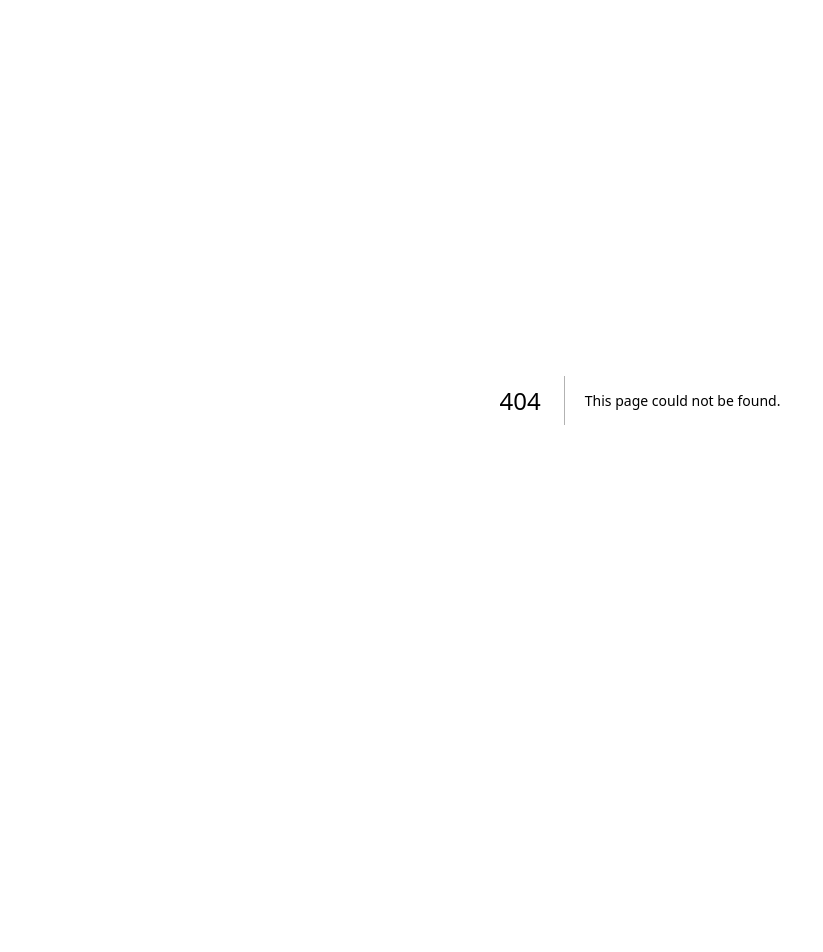
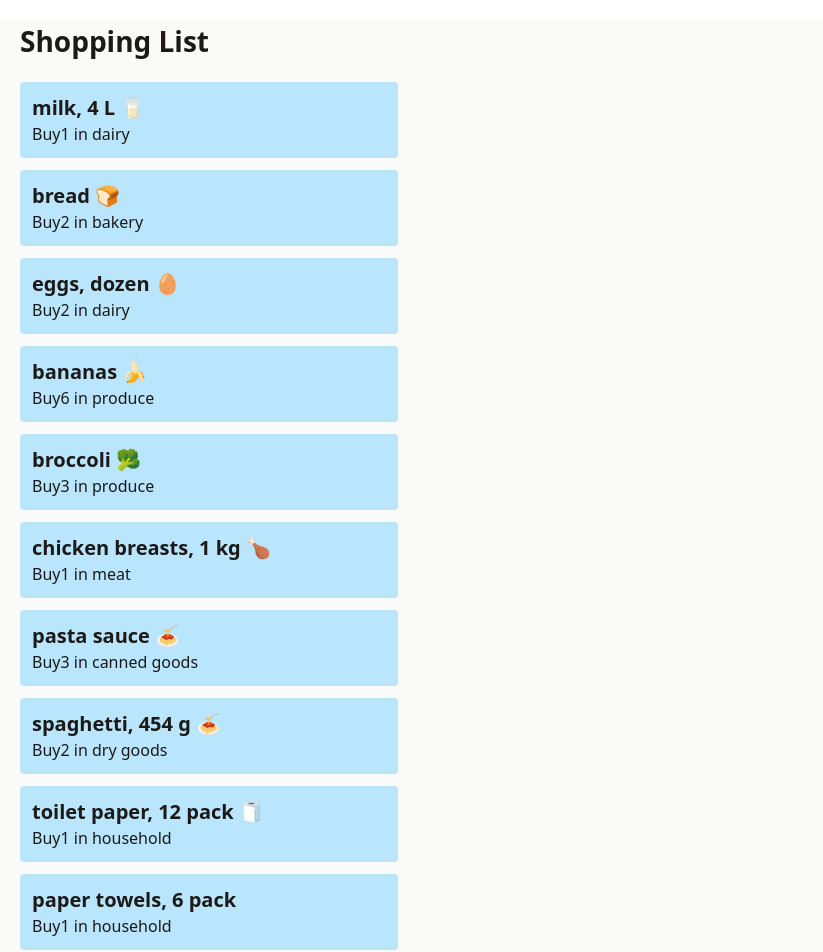
Before and after one commit to lexiecodingwithcat/cprg306-assignments, a Next.js app: page /week-3 in a window 1280 px wide. Before the commit this address had no page. Shown: the top 952 px of the page, without its empty margins (0-823 px from the left). Before the commit the page ends 800 px from the top, so only its background shows below. Built offline with nearby package versions, Linux system fonts and the light colour scheme.

Commit message:
added tailwind for week-3

```diff
--- a/app/layout.js
+++ b/app/layout.js
@@ -2,8 +2,8 @@
 import "./globals.css";
 
 export const metadata = {
-  title: "Create Next App",
-  description: "Generated by create next app",
+  title: "Shopping List",
+  description: "My grocery shopping list",
 };
 
 export default function RootLayout({ children }) {
--- a/app/page.js
+++ b/app/page.js
@@ -5,7 +5,7 @@ export default function Home() {
     <>
       <h1>CPRG 306: Web Development 2 - Assignments</h1>
       <Link href="/week-2">week-2 assignment</Link>
-
+      <Link href="/week-3">week-3</Link>
     </>
   );
 }
--- /dev/null
+++ b/app/week-3/item-list.js
@@ -0,0 +1,77 @@
+import Item from "./item";
+export default function ItemList() {
+  const items = [
+    {
+      name: "milk, 4 L 🥛",
+      quantity: 1,
+      category: "dairy",
+    },
+    {
+      name: "bread 🍞",
+      quantity: 2,
+      category: "bakery",
+    },
+    {
+      name: "eggs, dozen 🥚",
+      quantity: 2,
+      category: "dairy",
+    },
+    {
+      name: "bananas 🍌",
+      quantity: 6,
+      category: "produce",
+    },
+    {
+      name: "broccoli 🥦",
+      quantity: 3,
+      category: "produce",
+    },
+    {
+      name: "chicken breasts, 1 kg 🍗",
+      quantity: 1,
+      category: "meat",
+    },
+    {
+      name: "pasta sauce 🍝",
+      quantity: 3,
+      category: "canned goods",
+    },
+    {
+      name: "spaghetti, 454 g 🍝",
+      quantity: 2,
+      category: "dry goods",
+    },
+    {
+      name: "toilet paper, 12 pack 🧻",
+      quantity: 1,
+      category: "household",
+    },
+    {
+      name: "paper towels, 6 pack",
+      quantity: 1,
+      category: "household",
+    },
+    {
+      name: "dish soap 🍽️",
+      quantity: 1,
+      category: "household",
+    },
+    {
+      name: "hand soap 🧼",
+      quantity: 4,
+      category: "household",
+    },
+  ];
+  return (
+    <div className="flex flex-col gap-3 my-5 ml-5">
+      {items.map((item) => (
+        <Item
+          key={item.name}
+          name={item.name}
+          quantity={item.quantity}
+          category={item.category}
+        />
+      ))}
+    </div>
+  );
+}
--- /dev/null
+++ b/app/week-3/item.js
@@ -0,0 +1,14 @@
+function Item({ name, quantity, category }) {
+  return (
+    <ul className="bg-sky-200 w-[30%] py-3 pl-3 rounded">
+      <li>
+        <h4 className="text-xl font-bold">{name}</h4>
+        <p>
+          Buy{quantity} in {category}
+        </p>
+      </li>
+    </ul>
+  );
+}
+
+export default Item;
--- /dev/null
+++ b/app/week-3/page.js
@@ -0,0 +1,10 @@
+import ItemList from "./item-list";
+
+export default function Page() {
+  return (
+    <main className="bg-stone-50 text-stone-900">
+      <h1 className="text-[28px] font-bold ml-5 mt-5">Shopping List</h1>
+      <ItemList />
+    </main>
+  );
+}
```
